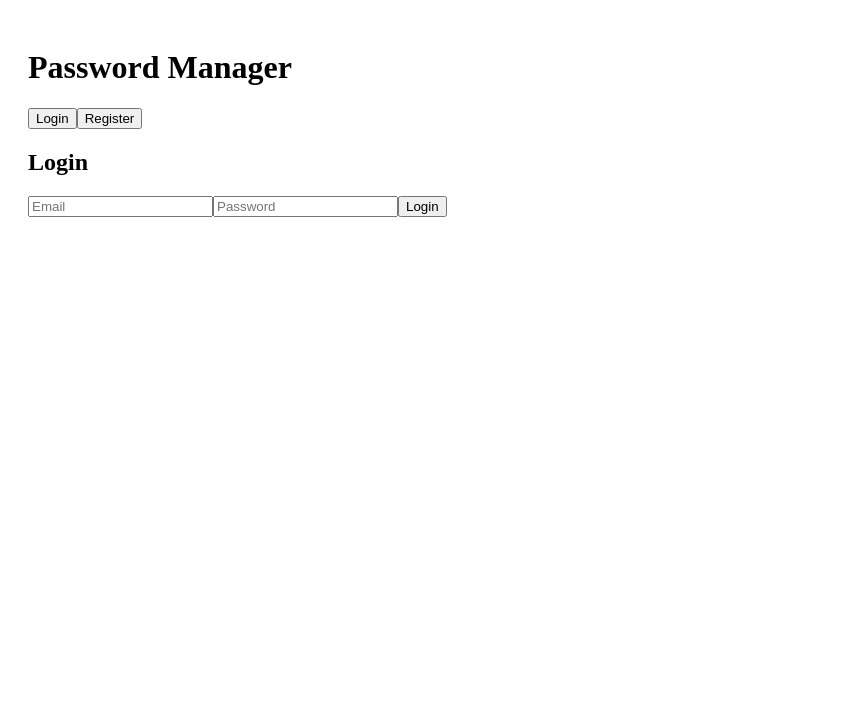
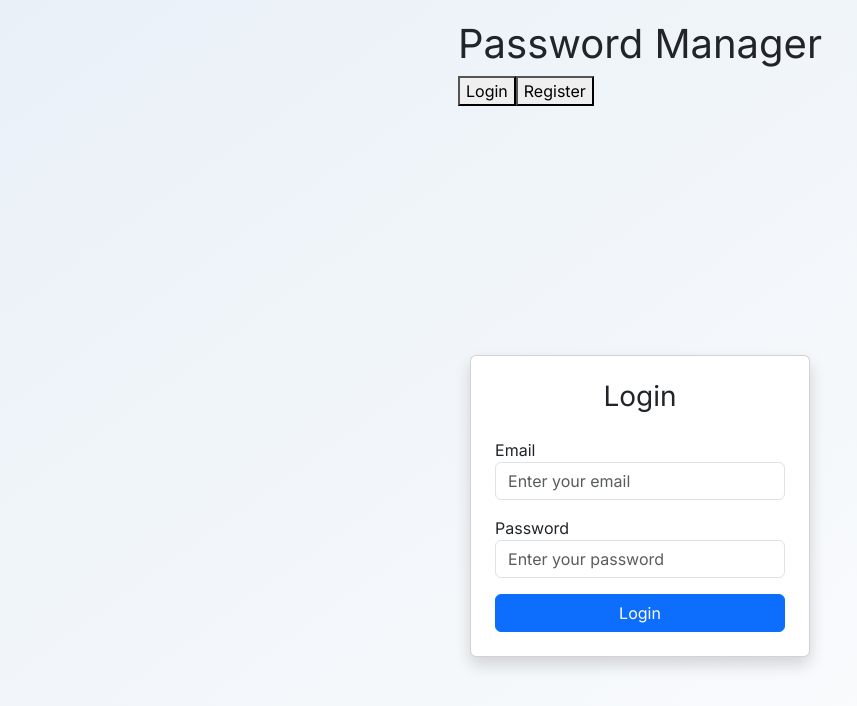
Before and after one commit to SurajNatekar28/password-manager-frontend, a React (Create React App) app: page / in a window 1280 px wide. Shown: the top 706 px of the page, without its empty margins (0-857 px from the left). Built offline with nearby package versions, Linux system fonts and the light colour scheme.

Commit message:
release zip

```diff
--- a/public/index.html
+++ b/public/index.html
@@ -4,40 +4,41 @@
     <meta charset="utf-8" />
     <link rel="icon" href="%PUBLIC_URL%/favicon.ico" />
     <meta name="viewport" content="width=device-width, initial-scale=1" />
-    <meta name="theme-color" content="#000000" />
-    <meta
-      name="description"
-      content="Web site created using create-react-app"
+    <meta name="theme-color" content="#0d6efd" />
+    <meta name="description" content="Secure Password Manager Web App" />
+
+    <link rel="apple-touch-icon" href="%PUBLIC_URL%/logo192.png" />
+    <link rel="manifest" href="%PUBLIC_URL%/manifest.json" />
+
+    <!-- Google Fonts -->
+    <link href="https://fonts.googleapis.com/css2?family=Inter:wght@400;600&display=swap" rel="stylesheet" />
+
+    <!-- Bootstrap CSS (optional, but helpful) -->
+    <link
+      href="https://cdn.jsdelivr.net/npm/bootstrap@5.3.0/dist/css/bootstrap.min.css"
+      rel="stylesheet"
     />
-    <link rel="apple-touch-icon" href="%PUBLIC_URL%/logo192.png" />
-    <!--
-      manifest.json provides metadata used when your web app is installed on a
-      user's mobile device or desktop. See https://developers.google.com/web/fundamentals/web-app-manifest/
-    -->
-    <link rel="manifest" href="%PUBLIC_URL%/manifest.json" />
-    <!--
-      Notice the use of %PUBLIC_URL% in the tags above.
-      It will be replaced with the URL of the `public` folder during the build.
-      Only files inside the `public` folder can be referenced from the HTML.
 
-      Unlike "/favicon.ico" or "favicon.ico", "%PUBLIC_URL%/favicon.ico" will
-      work correctly both with client-side routing and a non-root public URL.
-      Learn how to configure a non-root public URL by running `npm run build`.
-    -->
-    <title>React App</title>
+    <title>Password Manager</title>
+
+    <style>
+      body {
+        font-family: 'Inter', sans-serif;
+        background: linear-gradient(to bottom right, #e9f0f7, #ffffff);
+        margin: 0;
+        padding: 0;
+      }
+
+      #root {
+        display: flex;
+        align-items: center;
+        justify-content: center;
+        min-height: 100vh;
+      }
+    </style>
   </head>
   <body>
     <noscript>You need to enable JavaScript to run this app.</noscript>
     <div id="root"></div>
-    <!--
-      This HTML file is a template.
-      If you open it directly in the browser, you will see an empty page.
-
-      You can add webfonts, meta tags, or analytics to this file.
-      The build step will place the bundled scripts into the <body> tag.
-
-      To begin the development, run `npm start` or `yarn start`.
-      To create a production bundle, use `npm run build` or `yarn build`.
-    -->
   </body>
 </html>
--- a/src/components/Login.js
+++ b/src/components/Login.js
@@ -1,5 +1,4 @@
-import React from 'react';
-import { useState } from "react";
+import React, { useState } from "react";
 import axios from "axios";
 
 function Login({ setToken }) {
@@ -20,11 +19,33 @@ function Login({ setToken }) {
   };
 
   return (
-    <div>
-      <h2>Login</h2>
-      <input placeholder="Email" value={email} onChange={e => setEmail(e.target.value)} />
-      <input placeholder="Password" type="password" value={password} onChange={e => setPassword(e.target.value)} />
-      <button onClick={login}>Login</button>
+    <div className="container d-flex justify-content-center align-items-center" style={{ minHeight: "100vh" }}>
+      <div className="card p-4 shadow" style={{ width: "100%", maxWidth: "400px" }}>
+        <h3 className="text-center mb-4">Login</h3>
+        <div className="form-group mb-3">
+          <label>Email</label>
+          <input
+            type="email"
+            className="form-control"
+            placeholder="Enter your email"
+            value={email}
+            onChange={e => setEmail(e.target.value)}
+          />
+        </div>
+        <div className="form-group mb-3">
+          <label>Password</label>
+          <input
+            type="password"
+            className="form-control"
+            placeholder="Enter your password"
+            value={password}
+            onChange={e => setPassword(e.target.value)}
+          />
+        </div>
+        <button className="btn btn-primary w-100" onClick={login}>
+          Login
+        </button>
+      </div>
     </div>
   );
 }
```
Also changed, not shown: login.html (added, +43 -0 lines), register.html (added), vault.html (added).
